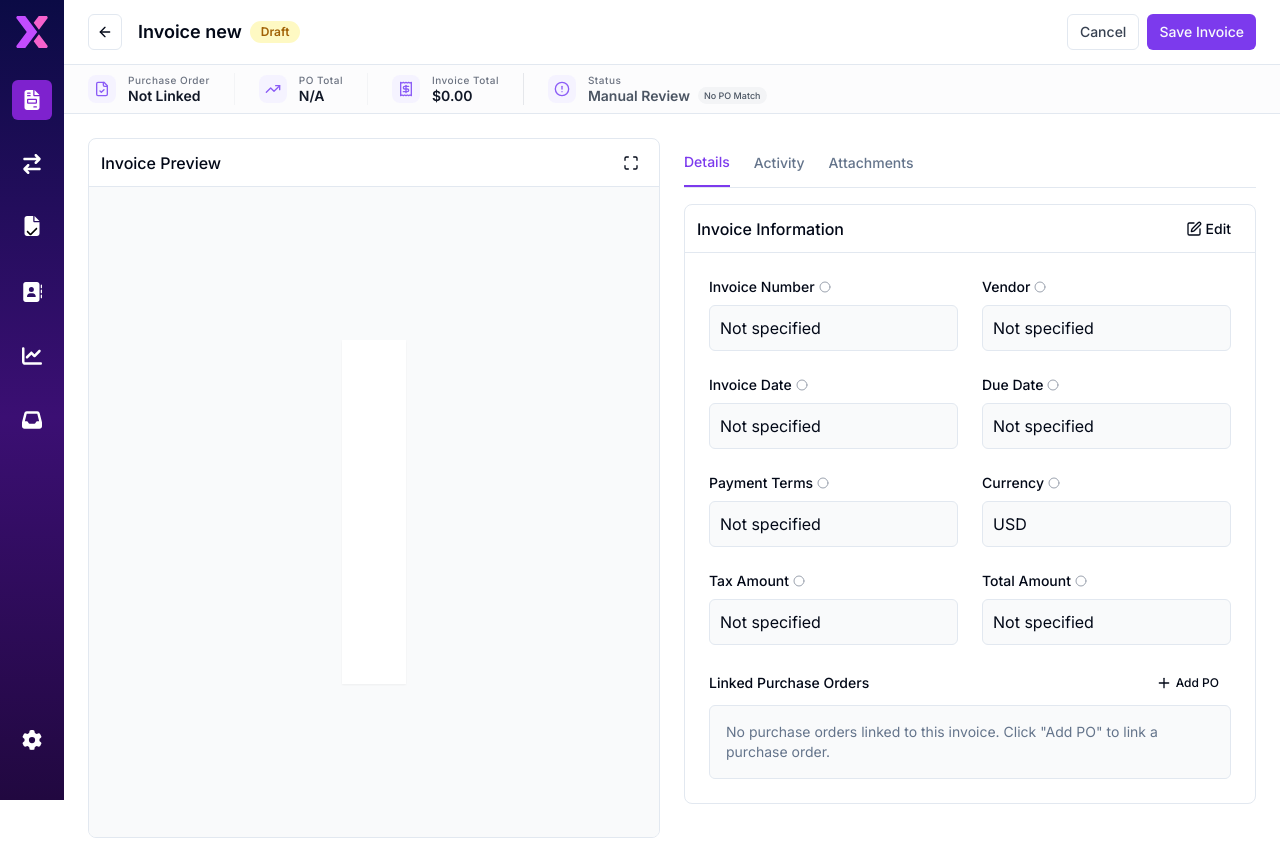
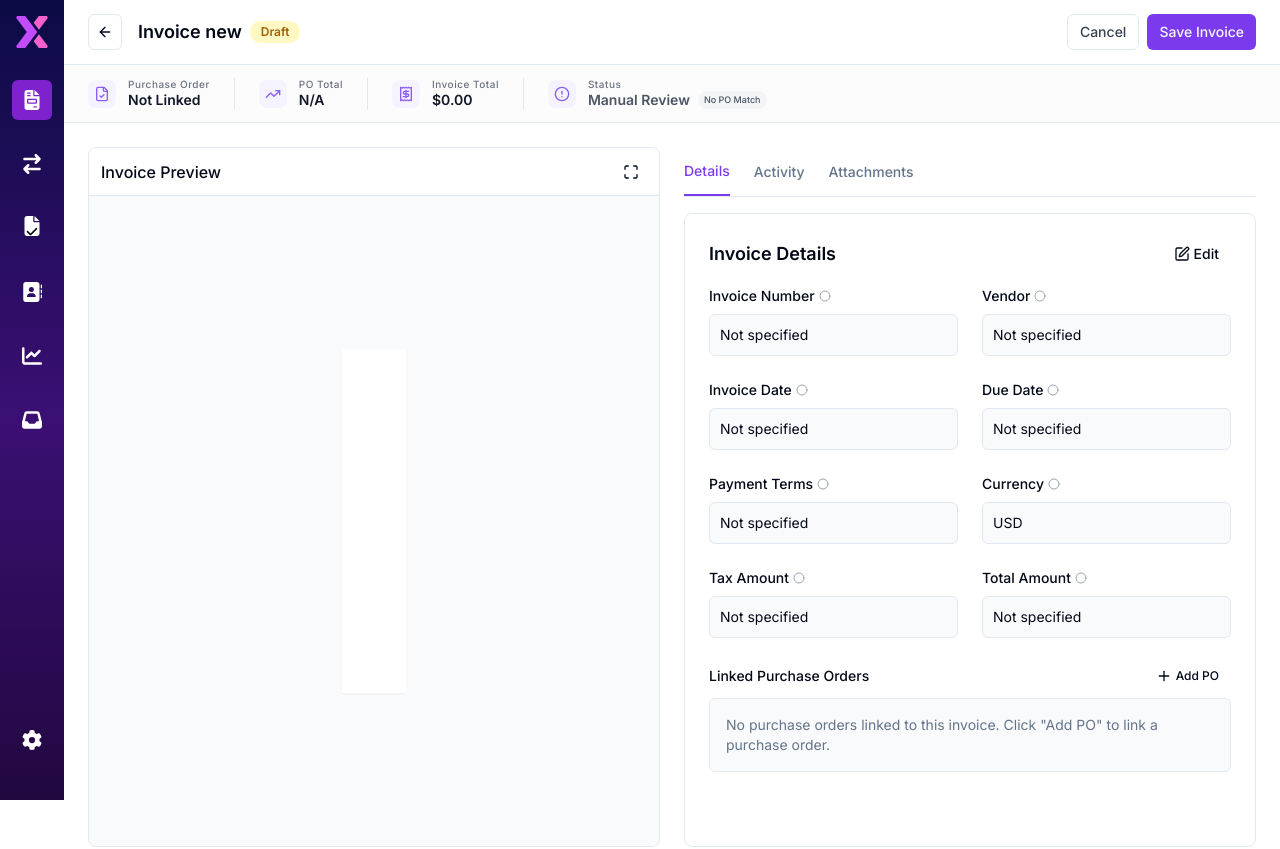
Before and after one commit to xelixdev/invoice-processing-poc, a Next.js app: page /invoices/create in a window 1280 px wide. Shown: the top 849 px of the page. Built offline with nearby package versions, Linux system fonts and the light colour scheme.

Commit message:
Improve UI consistency and styling: lighter PDF toolbar, smaller input text, consistent tab layout, enhanced information bar

```diff
--- a/app/invoices/create/page.tsx
+++ b/app/invoices/create/page.tsx
@@ -194,7 +194,7 @@ export default function InvoiceDetailsPage() {
         </header>
 
         <div className="bg-gray-50/50 border-b">
-          <div className="px-6 h-12 flex items-center">
+          <div className="px-6 py-3 flex items-center">
             <div className="flex items-center gap-6">
               {/* PO Reference */}
               <div className="flex items-center gap-3">
@@ -210,7 +210,7 @@ export default function InvoiceDetailsPage() {
               </div>
 
               {/* Separator */}
-              <div className="h-8 w-px bg-gray-100" />
+              <div className="h-8 w-px bg-gray-200" />
 
               {/* PO Available Balance */}
               <div className="flex items-center gap-3">
@@ -226,7 +226,7 @@ export default function InvoiceDetailsPage() {
               </div>
 
               {/* Separator */}
-              <div className="h-8 w-px bg-gray-100" />
+              <div className="h-8 w-px bg-gray-200" />
 
               {/* Invoice Total */}
               <div className="flex items-center gap-3">
@@ -244,7 +244,7 @@ export default function InvoiceDetailsPage() {
               {/* Variance - only show if there's a PO */}
               {invoice?.po_number && (
                 <>
-                  <div className="h-8 w-px bg-gray-100" />
+                  <div className="h-8 w-px bg-gray-200" />
 
                   {/* Variance */}
                   <div className="flex items-center gap-3">
@@ -357,16 +357,17 @@ export default function InvoiceDetailsPage() {
                 </div>
 
                 <TabsContent value="details" className="flex-1 p-0 mt-4">
-                  <div className="border rounded-lg overflow-hidden">
-                    <div className="flex items-center justify-between p-3 border-b h-12">
-                      <h3 className="font-medium">Invoice Information</h3>
+                  <div className="border rounded-lg overflow-hidden h-full">
+                    <div className="p-6">
+                      <div className="flex items-center justify-between mb-4">
+                        <h2 className="text-lg font-semibold">Invoice Details</h2>
                         <Button variant="ghost" size="sm" className="h-8 gap-1">
                           <Edit className="h-4 w-4" />
                           Edit
                         </Button>
                       </div>
 
-                    <div className="p-6 space-y-6">
+                      <div className="space-y-6">
                         <div className="grid grid-cols-2 gap-6">
                           <div>
                             <div className="flex items-center mb-2">
@@ -375,7 +376,7 @@ export default function InvoiceDetailsPage() {
                                 <Circle className="h-3 w-3" />
                               </div>
                             </div>
-                          <div className="border rounded-md p-2.5 bg-gray-50">{invoice?.number || "Not specified"}</div>
+                            <div className="border rounded-md p-2.5 bg-gray-50 text-sm">{invoice?.number || "Not specified"}</div>
                           </div>
                           <div>
                             <div className="flex items-center mb-2">
@@ -384,7 +385,7 @@ export default function InvoiceDetailsPage() {
                                 <Circle className="h-3 w-3" />
                               </div>
                             </div>
-                          <div className="border rounded-md p-2.5 bg-gray-50">{invoice?.vendor || "Not specified"}</div>
+                            <div className="border rounded-md p-2.5 bg-gray-50 text-sm">{invoice?.vendor || "Not specified"}</div>
                           </div>
                         </div>
 
@@ -396,7 +397,7 @@ export default function InvoiceDetailsPage() {
                                 <Circle className="h-3 w-3" />
                               </div>
                             </div>
-                          <div className="border rounded-md p-2.5 bg-gray-50">{formatDate(invoice?.date)}</div>
+                            <div className="border rounded-md p-2.5 bg-gray-50 text-sm">{formatDate(invoice?.date)}</div>
                           </div>
                           <div>
                             <div className="flex items-center mb-2">
@@ -405,7 +406,7 @@ export default function InvoiceDetailsPage() {
                                 <Circle className="h-3 w-3" />
                               </div>
                             </div>
-                          <div className="border rounded-md p-2.5 bg-gray-50">{formatDate(invoice?.due_date)}</div>
+                            <div className="border rounded-md p-2.5 bg-gray-50 text-sm">{formatDate(invoice?.due_date)}</div>
                           </div>
                         </div>
 
@@ -417,7 +418,7 @@ export default function InvoiceDetailsPage() {
                                 <Circle className="h-3 w-3" />
                               </div>
                             </div>
-                          <div className="border rounded-md p-2.5 bg-gray-50">
+                            <div className="border rounded-md p-2.5 bg-gray-50 text-sm">
                               {invoice?.payment_term_days ? `Net ${invoice.payment_term_days}` : "Not specified"}
                             </div>
                           </div>
@@ -428,7 +429,7 @@ export default function InvoiceDetailsPage() {
                                 <Circle className="h-3 w-3" />
                               </div>
                             </div>
-                          <div className="border rounded-md p-2.5 bg-gray-50">{invoice?.currency_code || "USD"}</div>
+                            <div className="border rounded-md p-2.5 bg-gray-50 text-sm">{invoice?.currency_code || "USD"}</div>
                           </div>
                         </div>
 
@@ -440,7 +441,7 @@ export default function InvoiceDetailsPage() {
                                 <Circle className="h-3 w-3" />
                               </div>
                             </div>
-                          <div className="border rounded-md p-2.5 bg-gray-50">
+                            <div className="border rounded-md p-2.5 bg-gray-50 text-sm">
                               {invoice?.tax_amount !== undefined ? formatCurrency(invoice.tax_amount, invoice.currency_code) : "Not specified"}
                             </div>
                           </div>
@@ -451,7 +452,7 @@ export default function InvoiceDetailsPage() {
                                 <Circle className="h-3 w-3" />
                               </div>
                             </div>
-                          <div className="border rounded-md p-2.5 bg-gray-50">
+                            <div className="border rounded-md p-2.5 bg-gray-50 text-sm">
                               {invoice?.amount !== undefined ? formatCurrency(invoice.amount, invoice.currency_code) : "Not specified"}
                             </div>
                           </div>
@@ -473,12 +474,16 @@ export default function InvoiceDetailsPage() {
                         </div>
                       </div>
                     </div>
+                  </div>
                 </TabsContent>
 
                 <TabsContent value="activity" className="flex-1 p-0 mt-4">
                   <div className="border rounded-lg overflow-hidden h-full">
                     <div className="p-6">
-                      <h2 className="text-lg font-semibold mb-4">Activity Log</h2>
+                      <div className="flex items-center justify-between mb-4">
+                        <h2 className="text-lg font-semibold">Activity Log</h2>
+                        <div></div>
+                      </div>
                       <div className="space-y-4">
                         <div className="flex items-start gap-4">
                           <div className="h-10 w-10 rounded-full bg-gray-100 flex items-center justify-center text-gray-500">
@@ -500,8 +505,8 @@ export default function InvoiceDetailsPage() {
                     <div className="p-6">
                       <div className="flex items-center justify-between mb-4">
                         <h2 className="text-lg font-semibold">Attachments</h2>
-                        <Button className="bg-violet-600 hover:bg-violet-700" size="sm">
-                          <Plus className="h-4 w-4 mr-2" />
+                        <Button variant="ghost" size="sm" className="h-8 gap-1">
+                          <Plus className="h-4 w-4" />
                           Add Attachment
                         </Button>
                       </div>
```
Lines whose indentation alone changed are shown as unchanged.
